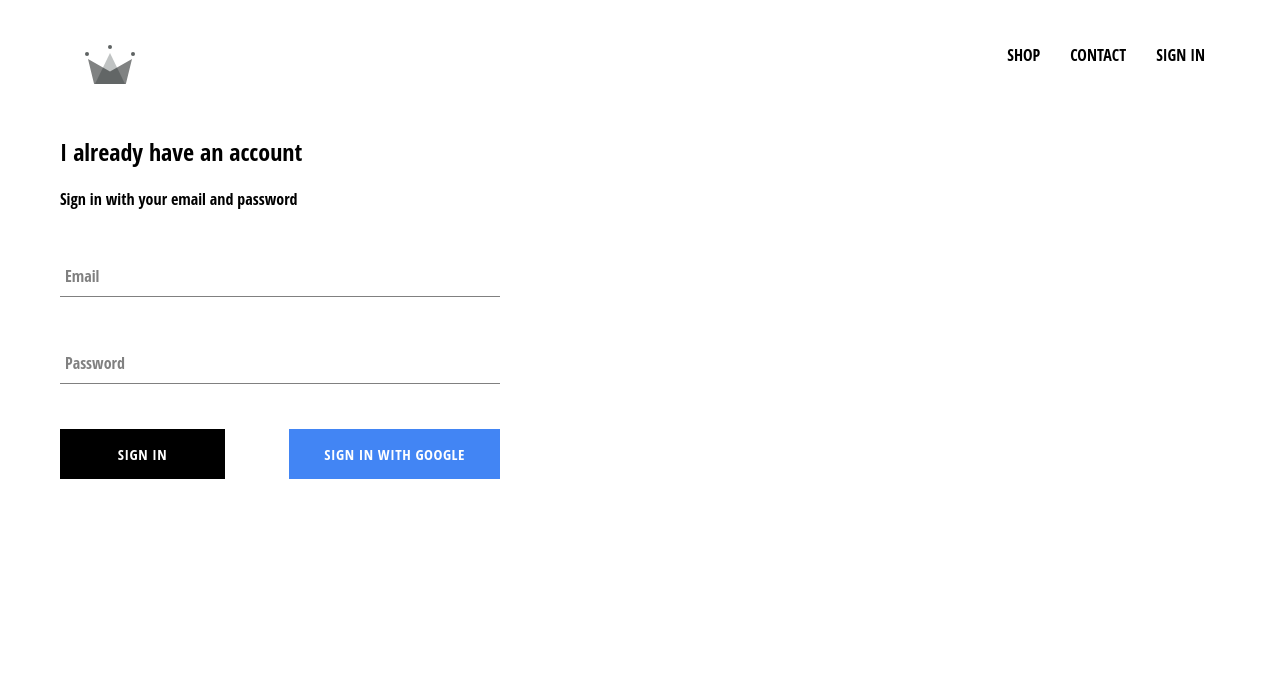
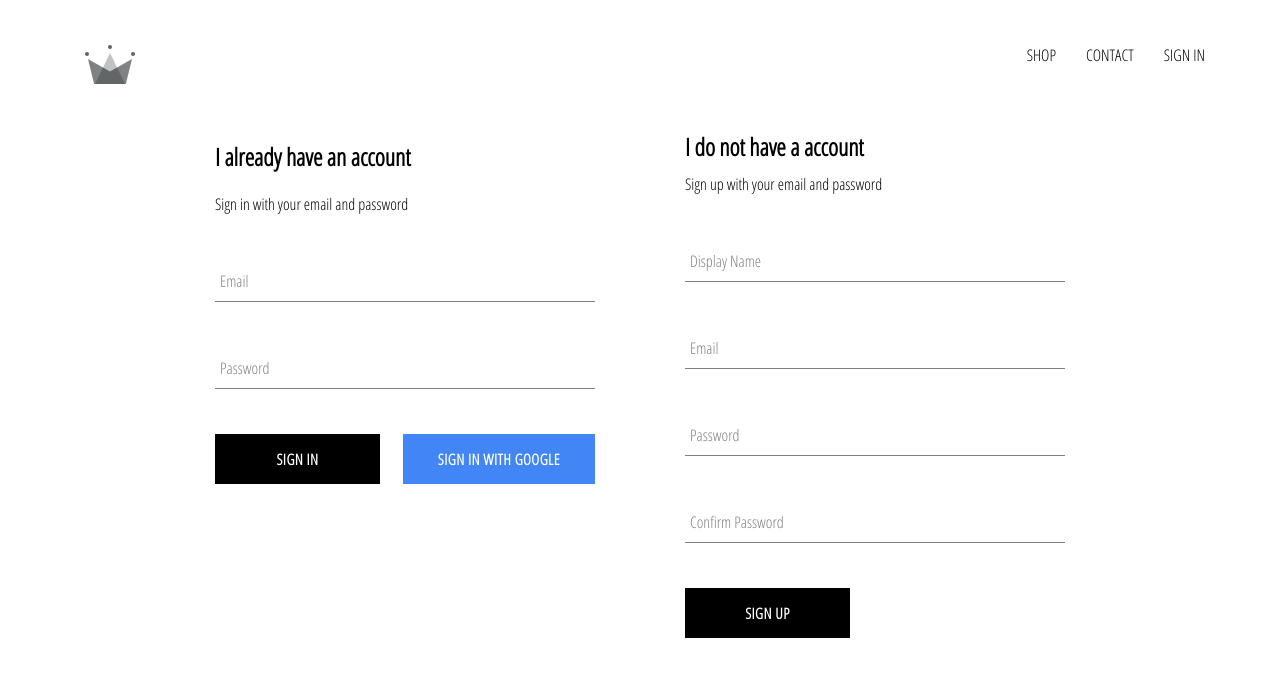
Before and after one commit to 29parthi/ecommerce, a React (Create React App) app: page /signin in a window 1280 px wide. Shown: the top 676 px of the page. Built offline with nearby package versions, Linux system fonts and the light colour scheme; no server answers.

Commit message:
implement firebase authentication to store users into our firestore db

```diff
--- a/public/index.html
+++ b/public/index.html
@@ -15,7 +15,7 @@
       user's mobile device or desktop. See https://developers.google.com/web/fundamentals/web-app-manifest/
     -->
     <link rel="manifest" href="%PUBLIC_URL%/manifest.json" />
-    <link href="https://fonts.googleapis.com/css2?family=Open+Sans+Condensed&display=swap" rel="stylesheet">
+    <link href="https://fonts.googleapis.com/css2?family=Open+Sans+Condensed:wght@300&display=swap" rel="stylesheet">
     <!--
       Notice the use of %PUBLIC_URL% in the tags above.
       It will be replaced with the URL of the `public` folder during the build.
--- a/src/App.js
+++ b/src/App.js
@@ -5,7 +5,7 @@
 import ShopPage from './pages/shop/shop.component';
 import Header from './components/header/header.component';
 import SignInAndSignUpPage from './pages/sign-in-and-sign-up/sign-in-and-sign-up.component';
-import {auth} from './firebase/firebase.utils';
+import {auth,createUserProfileDocument} from './firebase/firebase.utils';
 
 class App extends React.Component {
   constructor(){
@@ -19,9 +19,21 @@
   unsubscribeFromAuth =null
 
   componentDidMount(){
-    this.unsubscribeFromAuth = auth.onAuthStateChanged(user=>{
-      this.setState({currentUser: user});
-      console.log(user);
+    this.unsubscribeFromAuth = auth.onAuthStateChanged(async userAuth=>{
+      if(userAuth){
+        const userRef = await createUserProfileDocument(userAuth);
+
+        userRef.onSnapshot(snapshot => {
+          this.setState({
+            currentUser :{
+              id: snapshot.id,
+              ...snapshot.data()
+            }
+          })
+          console.log(this.state);
+        });
+      }
+      this.setState({currentUser:userAuth});
     })
   }
 
--- a/src/components/sign-in/sign-in.styles.scss
+++ b/src/components/sign-in/sign-in.styles.scss
@@ -1,5 +1,5 @@
 .sign-in{
-    width:440px;
+    width:380px;
     display:flex;
     flex-direction: column;
 
--- /dev/null
+++ b/src/components/sign-up/sign-up.component.jsx
@@ -0,0 +1,100 @@
+import React from 'react';
+
+import FormInput from '../form-input/form-input.component';
+import CustomButton from '../custom-button/custom-button.component';
+import {auth,createUserProfileDocument} from '../../firebase/firebase.utils.js';
+
+import './sign-up.styles.scss';
+
+class SignUp extends React.Component{
+
+    constructor(){
+        super();
+
+        this.state = {
+            displayName : '',
+            email : '',
+            password: '',
+            confirmPassword: ''
+        }
+    }
+
+    handleSubmit = async event => {
+        event.preventDefault();
+
+        const {displayName,email,password,confirmPassword} = this.state;
+
+        if(password !== confirmPassword){
+            alert("passwords don't match");
+            return;
+        }
+
+        try{
+            const {user} = await auth.createUserWithEmailAndPassword(email,password);
+            await createUserProfileDocument(user,{displayName});
+            this.setState({
+            displayName : '',
+            email : '',
+            password: '',
+            confirmPassword: ''
+            })
+        }catch(error){
+            console.error(error);
+        }
+    }
+
+    handleChange = event =>{
+        const{name,value} = event.target;
+        this.setState({[name]: value});
+    }
+
+    render(){
+        const {displayName,email,password,confirmPassword} = this.state;
+        return(
+            <div className='sign-up'>
+            <h2 className='title'>I do not have a account</h2>
+            <span>Sign up with your email and password</span>
+            <form className='sign-up-form' onSubmit={this.handleSubmit}>
+            <FormInput
+            type='text'
+            name='displayName'
+            value={displayName}
+            onChange={this.handleChange}
+            label='Display Name'
+            required
+            />
+            <FormInput
+            type='email'
+            name='email'
+            value={email}
+            onChange={this.handleChange}
+            label='Email'
+            required
+            />
+            <FormInput
+            type='password'
+            name='password'
+            value={password}
+            onChange={this.handleChange}
+            label='Password'
+            required
+            />
+            <FormInput
+            type='password'
+            name='confirmPassword'
+            value={confirmPassword}
+            onChange={this.handleChange}
+            label='Confirm Password'
+            required
+            />
+
+            <CustomButton type='submit'>SIGN UP
+            </CustomButton>
+            </form>
+            </div>
+        );
+    }
+
+}
+
+export default SignUp;
--- /dev/null
+++ b/src/components/sign-up/sign-up.styles.scss
@@ -0,0 +1,9 @@
+.sign-up{
+    display: flex;
+    flex-direction: column;
+    width: 380px;
+
+    .title{
+        margin: 10px 0;
+    }
+}
--- a/src/firebase/firebase.utils.js
+++ b/src/firebase/firebase.utils.js
@@ -13,6 +13,32 @@
     measurementId: "G-YWBES09CCE"
   };
 
+export const createUserProfileDocument = async(userAuth,additionalData) =>{
+    if(!userAuth) return;
+
+    const userRef = firestore.doc(`users/${userAuth.uid}`);
+
+    const snapShot = await userRef.get();
+
+    if(!snapShot.exists){
+        const {displayName,email} = userAuth;
+        const createdAt = new Date();
+
+        try{
+            await userRef.set({
+                displayName,
+                email,
+                createdAt,
+                ...additionalData
+            })
+
+        }catch(error){
+            console.log('error creating user',error.message);
+        }
+    }
+
+    return userRef;
+}
   firebase.initializeApp(config);
 
 export const auth = firebase.auth();
--- a/src/pages/sign-in-and-sign-up/sign-in-and-sign-up.component.jsx
+++ b/src/pages/sign-in-and-sign-up/sign-in-and-sign-up.component.jsx
@@ -1,11 +1,13 @@
 import React from 'react';
 import SignIn from '../../components/sign-in/sign-in.component';
+import SignUp from '../../components/sign-up/sign-up.component';
 
 import './sign-in-and-sign-up.styles.scss';
 
 const SignInAndSignUpPage = () =>(
     <div className='sign-in-and-sign-up'>
     <SignIn/>
+    <SignUp/>
     </div>
 );
 
--- a/src/pages/sign-in-and-sign-up/sign-in-and-sign-up.styles.scss
+++ b/src/pages/sign-in-and-sign-up/sign-in-and-sign-up.styles.scss
@@ -0,0 +1,6 @@
+.sign-in-and-sign-up{
+    width: 850px;
+    display: flex;
+    justify-content: space-between;
+    margin: 30px auto;
+}
```
